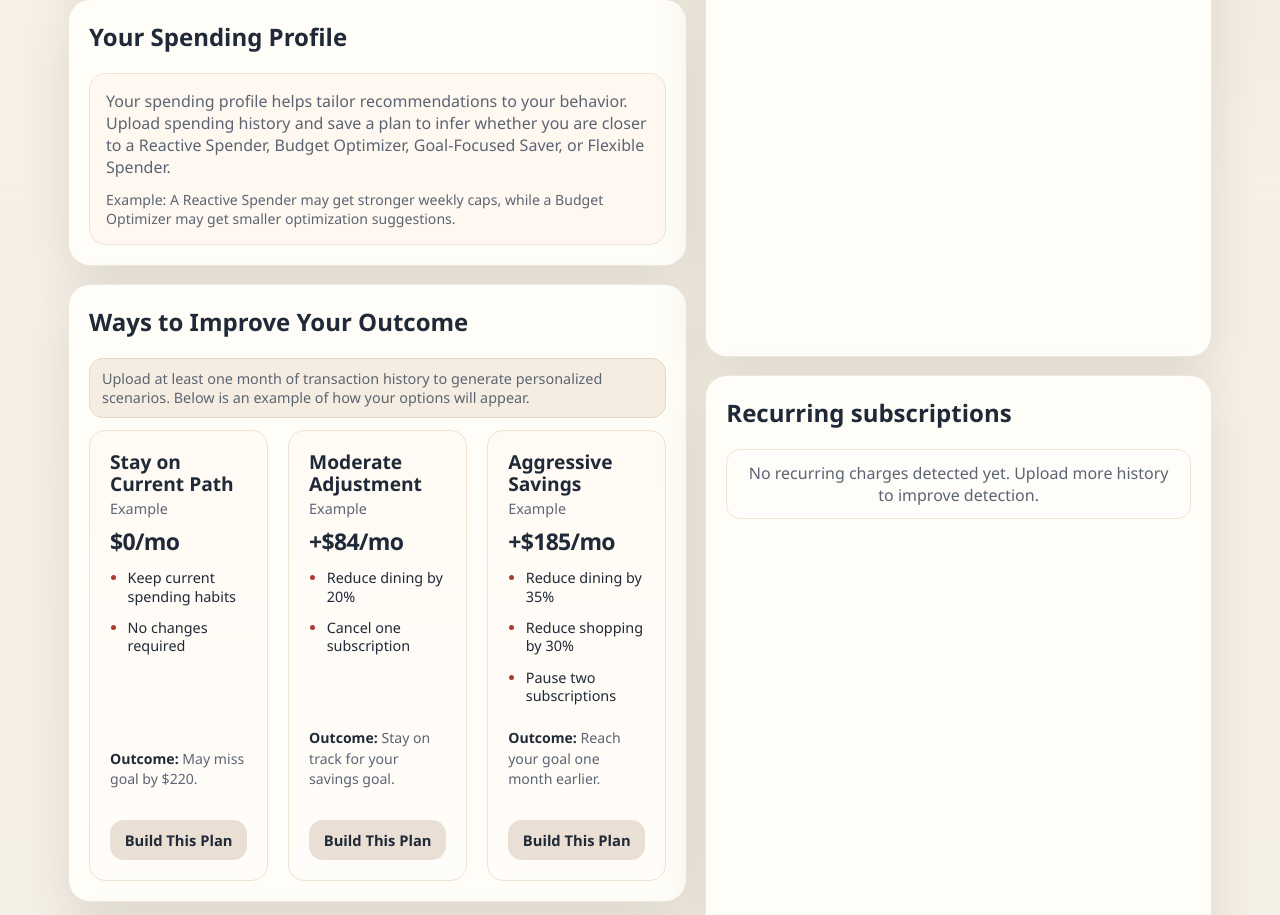
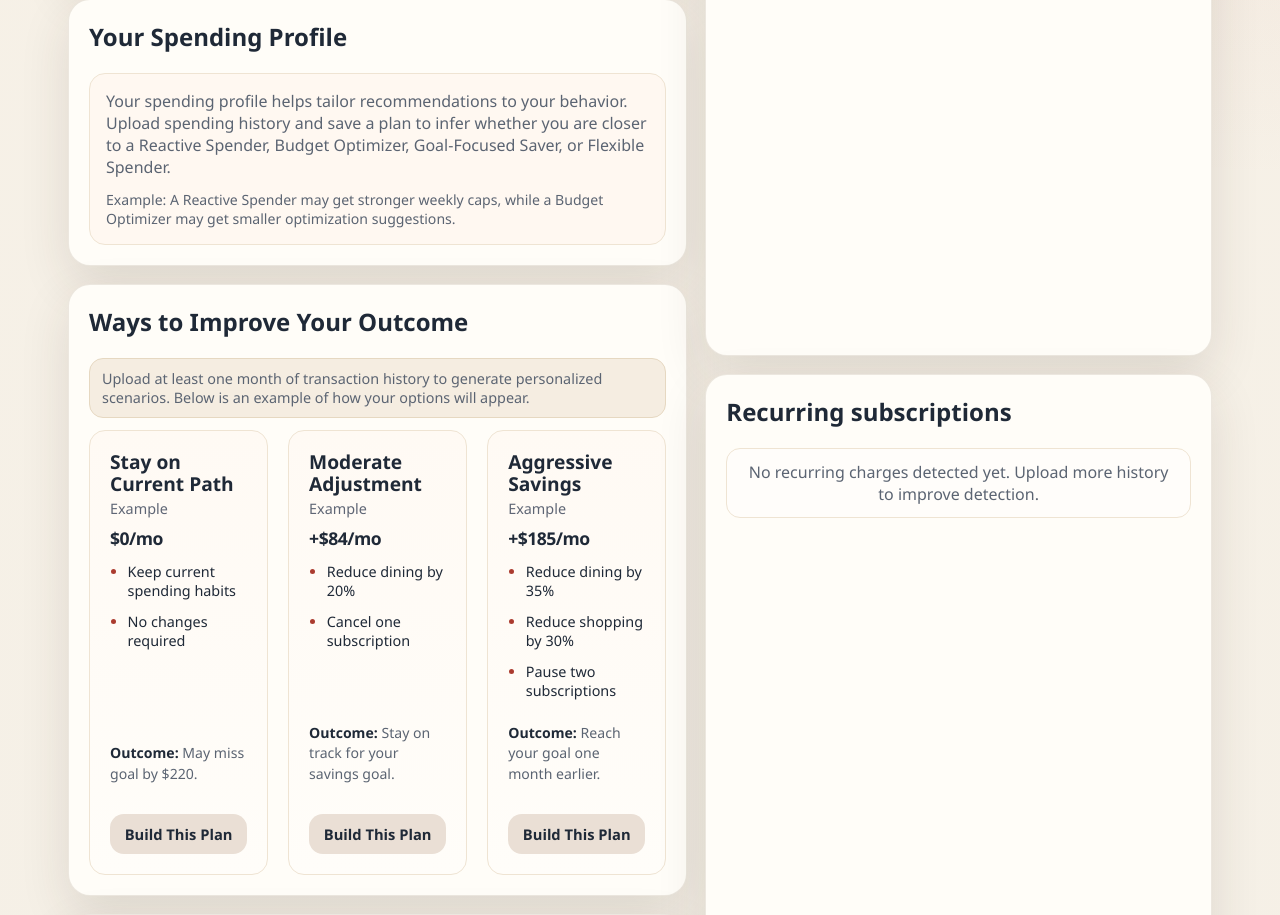
Before and after one commit to mren08/Personal-Finance-Assistant, a Flask app: page / in a window 1280 px wide. Shown: the part 820-1735 px from the top of the page. Run offline with Flask 3, Linux system fonts and the light colour scheme; the visitor is signed in with stand-in values (Sample User, id 1); data comes from the database, SQL or seed files in the repository; data that the repository does not hold is empty.

Commit message:
fix: shrink scenario savings figure further

```diff
--- a/templates/index.html
+++ b/templates/index.html
@@ -422,7 +422,7 @@
       max-width: 100%;
       margin-top: 0.75rem;
       margin-bottom: 1rem;
-      font-size: clamp(1.35rem, 1.8vw, 2rem);
+      font-size: 1.1rem;
       line-height: 1;
       font-weight: 800;
       letter-spacing: -0.03em;
```
